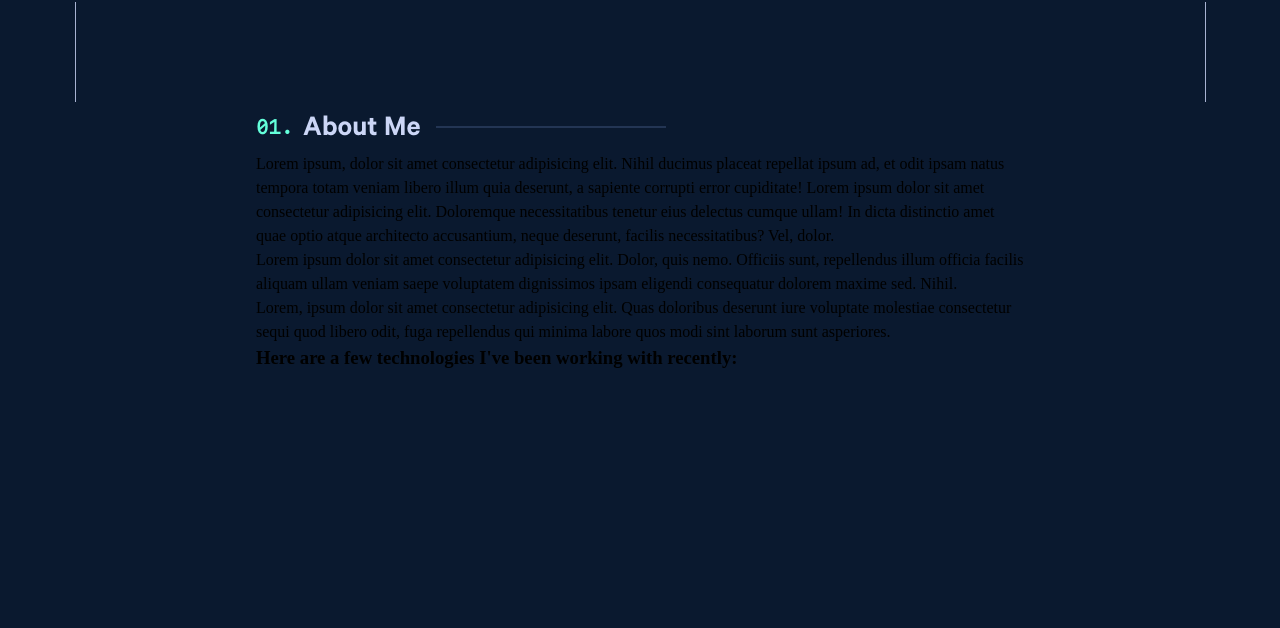
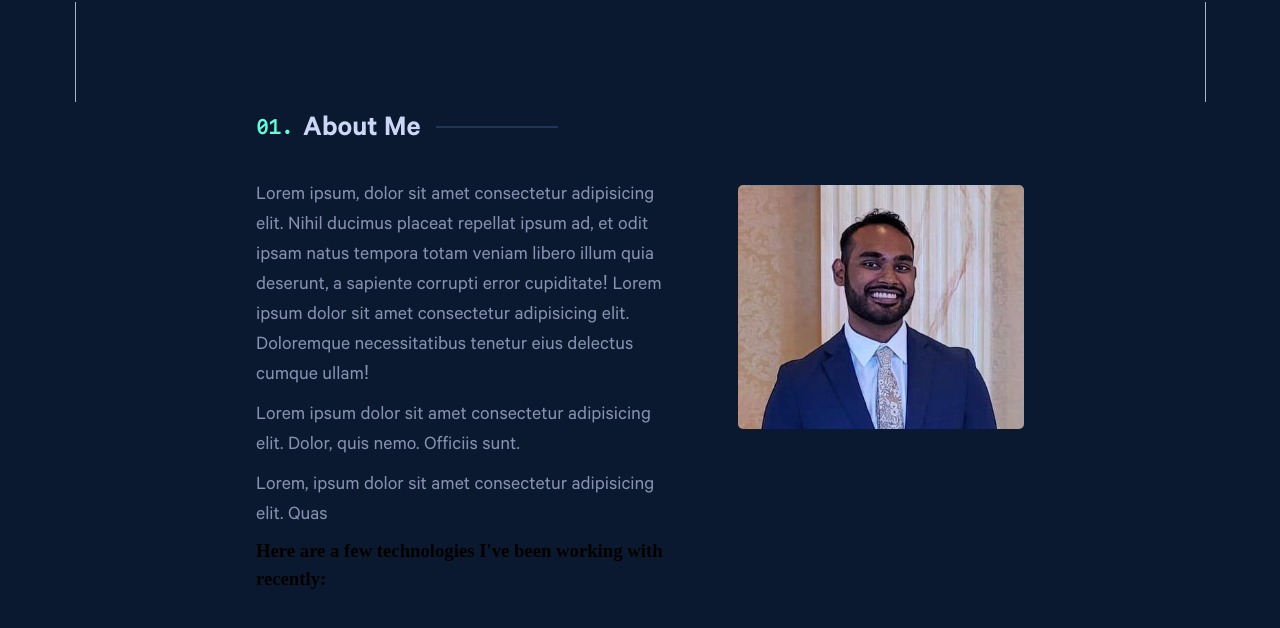
Before and after one commit to vpersaud1245/portfolio-v1, a website built with webpack: page src/index.html in a window 1280 px wide. Shown: the part 698-1326 px from the top of the page. Built offline with nearby package versions, Linux system fonts and the light colour scheme.

Commit message:
feat: Add profile picture

```diff
--- a/src/index.html
+++ b/src/index.html
@@ -79,20 +79,14 @@
               totam veniam libero illum quia deserunt, a sapiente corrupti error
               cupiditate! Lorem ipsum dolor sit amet consectetur adipisicing
               elit. Doloremque necessitatibus tenetur eius delectus cumque
-              ullam! In dicta distinctio amet quae optio atque architecto
-              accusantium, neque deserunt, facilis necessitatibus? Vel, dolor.
+              ullam!
             </p>
-            <p class="about-me__content-summary">
+            <p class="about-me__content--summary">
               Lorem ipsum dolor sit amet consectetur adipisicing elit. Dolor,
-              quis nemo. Officiis sunt, repellendus illum officia facilis
-              aliquam ullam veniam saepe voluptatem dignissimos ipsam eligendi
-              consequatur dolorem maxime sed. Nihil.
+              quis nemo. Officiis sunt.
             </p>
-            <p class="about-me__content-summary">
+            <p class="about-me__content--summary">
               Lorem, ipsum dolor sit amet consectetur adipisicing elit. Quas
-              doloribus deserunt iure voluptate molestiae consectetur sequi quod
-              libero odit, fuga repellendus qui minima labore quos modi sint
-              laborum sunt asperiores.
             </p>
             <div class="about-me__technologies">
               <h3 class="technologies__heading">
@@ -102,7 +96,13 @@
               <ul class="about-me__technologies--list"></ul>
             </div>
           </div>
-          <div class="about-me__profile-pic"></div>
+          <div class="about-me__profile-pic">
+            <img
+              class="profile-pic__img"
+              src="<%=require('./resources/headshot.jpg')%>"
+              alt=""
+            />
+          </div>
         </div>
       </section>
     </main>
--- a/src/style.css
+++ b/src/style.css
@@ -38,6 +38,7 @@
   --green: #64ffda;
   --mono-font: sf-mono, sans-serif;
   --calibre: calibre, sans-serif;
+  --text-color: rgb(136, 146, 176);
 }
 
 *,
@@ -210,7 +211,7 @@ h6 {
 .hero__content--summary {
   width: 60%;
   font-size: 20px;
-  color: var(--light-slate);
+  color: var(--text-color);
   font-family: var(--calibre);
 }
 
@@ -251,12 +252,20 @@ h6 {
   display: flex;
   width: 60%;
   justify-content: center;
+  gap: 75px;
+}
+
+.about-me__content {
+  display: flex;
+  flex-direction: column;
+  gap: 10px;
 }
 
 .about-me__content--title {
   display: flex;
   align-items: center;
   gap: 10px;
+  margin-bottom: 15px;
 }
 
 .section__number {
@@ -278,3 +287,16 @@ h6 {
   border: 0.5px solid var(--lightest-navy);
   margin-left: 5px;
 }
+
+.about-me__content--summary {
+  font-size: 20px;
+  color: var(--text-color);
+  font-family: var(--calibre);
+}
+
+.profile-pic__img {
+  margin-top: 83px;
+  height: auto;
+  width: 1750px;
+  border-radius: 5px;
+}
```
Also changed, not shown: src/resources/headshot.jpg (added).
